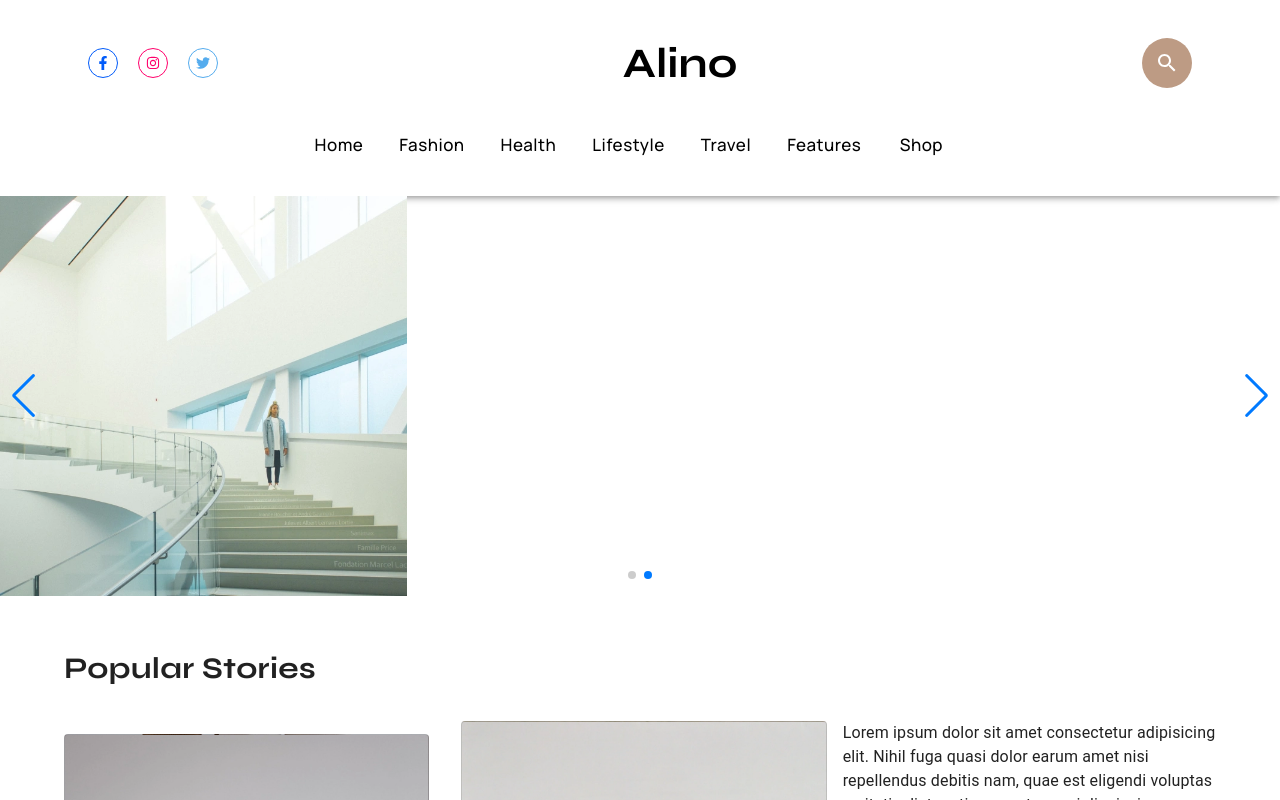
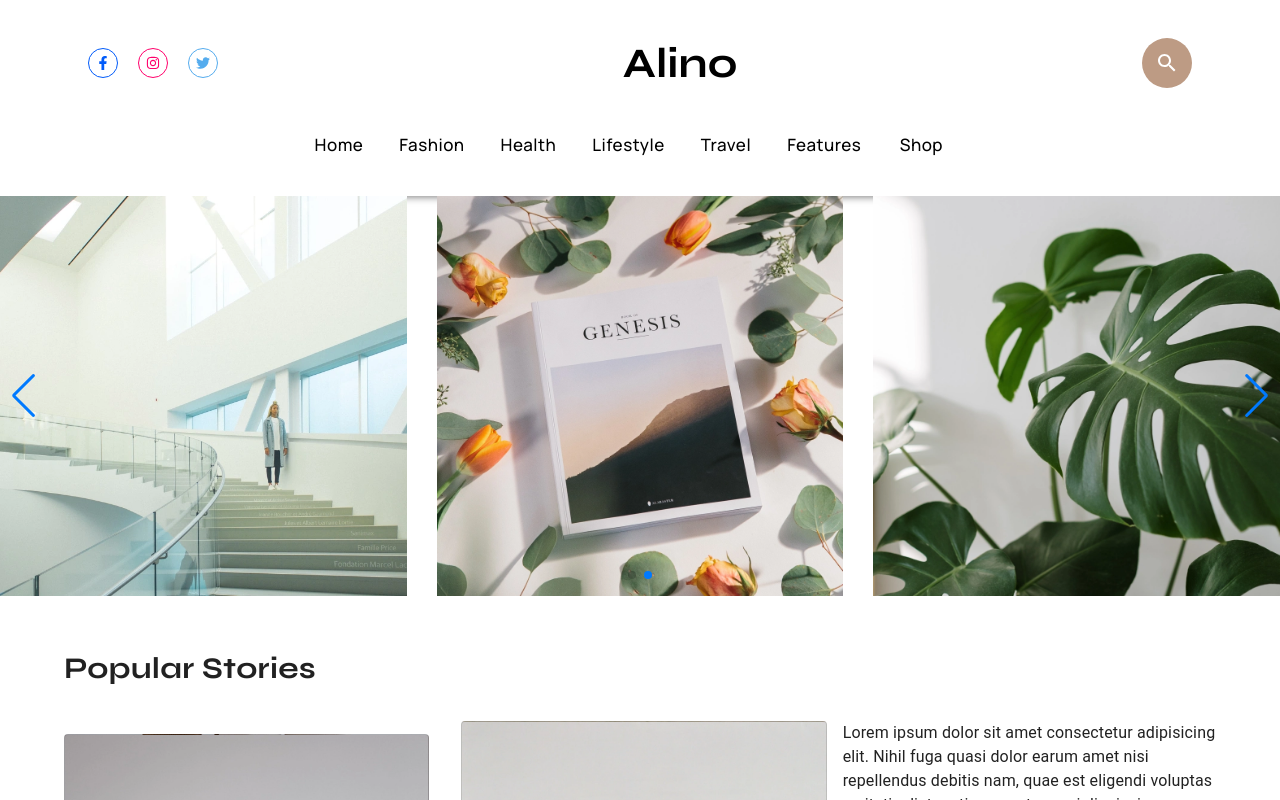
Before and after one commit to AnatoliiZh/react-project-control, a React (Create React App) app: page / in a window 1280 px wide. Shown: the top 800 px of the page. Built offline with nearby package versions, Linux system fonts and the light colour scheme.

Commit message:
add slider

```diff
--- a/src/container/App/App.tsx
+++ b/src/container/App/App.tsx
@@ -48,6 +48,12 @@ const App = (props: Props) => {
                 <SwiperSlide>
                     <img src="/images/4.webp" alt="слайд 4" />
                 </SwiperSlide>
+                <SwiperSlide>
+                    <img src="/images/5.webp" alt="слайд 5" />
+                </SwiperSlide>
+                <SwiperSlide>
+                    <img src="/images/6.webp" alt="слайд 6" />
+                </SwiperSlide>
             </Swiper>
             <Main />
         </StyledEngineProvider>
```
Also changed, not shown: public/images/5.webp (added), public/images/6.webp (added).
